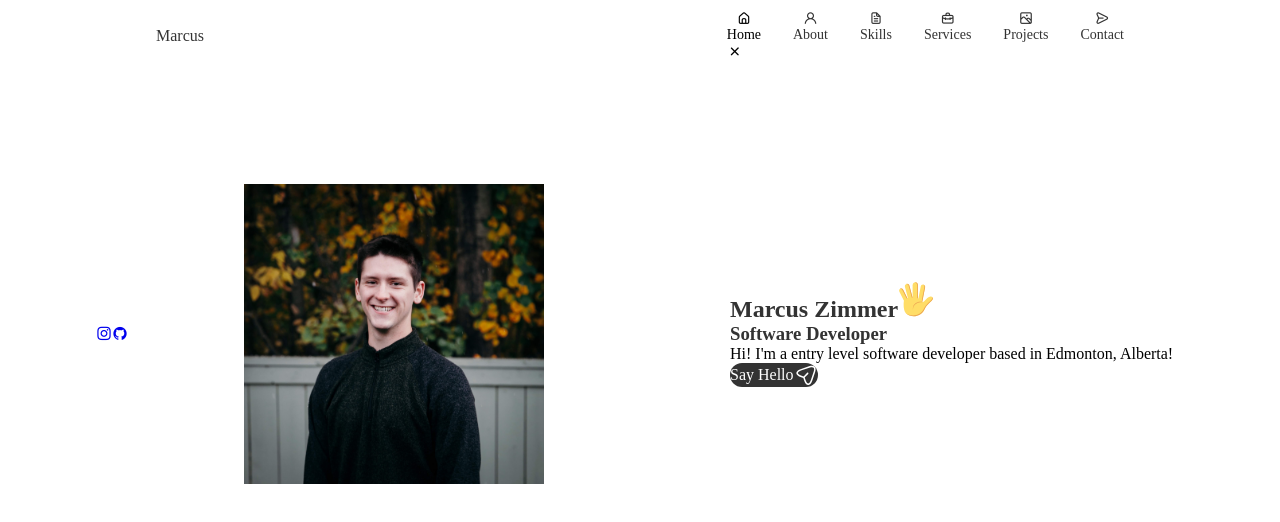
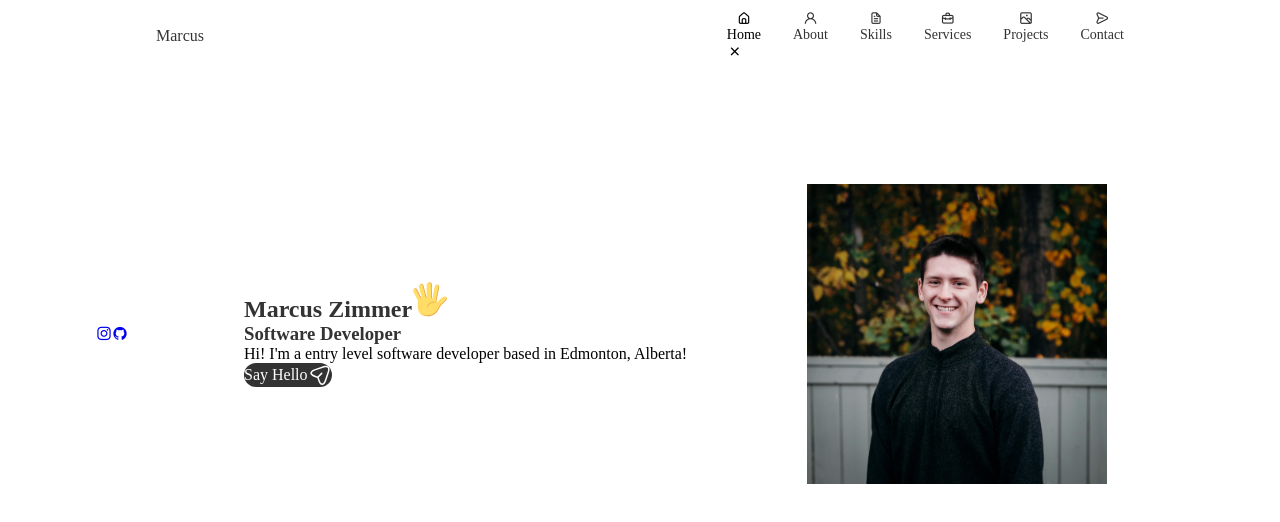
Before and after one commit to marcuszcoding/portfolio, a React (Create React App) app in the folder marcus-portfolio/: page / in a window 1280 px wide. Shown: the top 522 px of the page. Built offline with nearby package versions, Linux system fonts and the light colour scheme.

Commit message:
add img css

```diff
--- a/marcus-portfolio/src/components/home.css
+++ b/marcus-portfolio/src/components/home.css
@@ -10,6 +10,9 @@
   background-repeat: no-repeat;
   background-position: center;
   background-size: cover;
+  box-shadow: inset 0 0 0 9px rgb(255, 255, 255 / 30%);
+  order: 1;
+  justify-self: center;
   width: 300px;
   height: 300px;
 }
```
